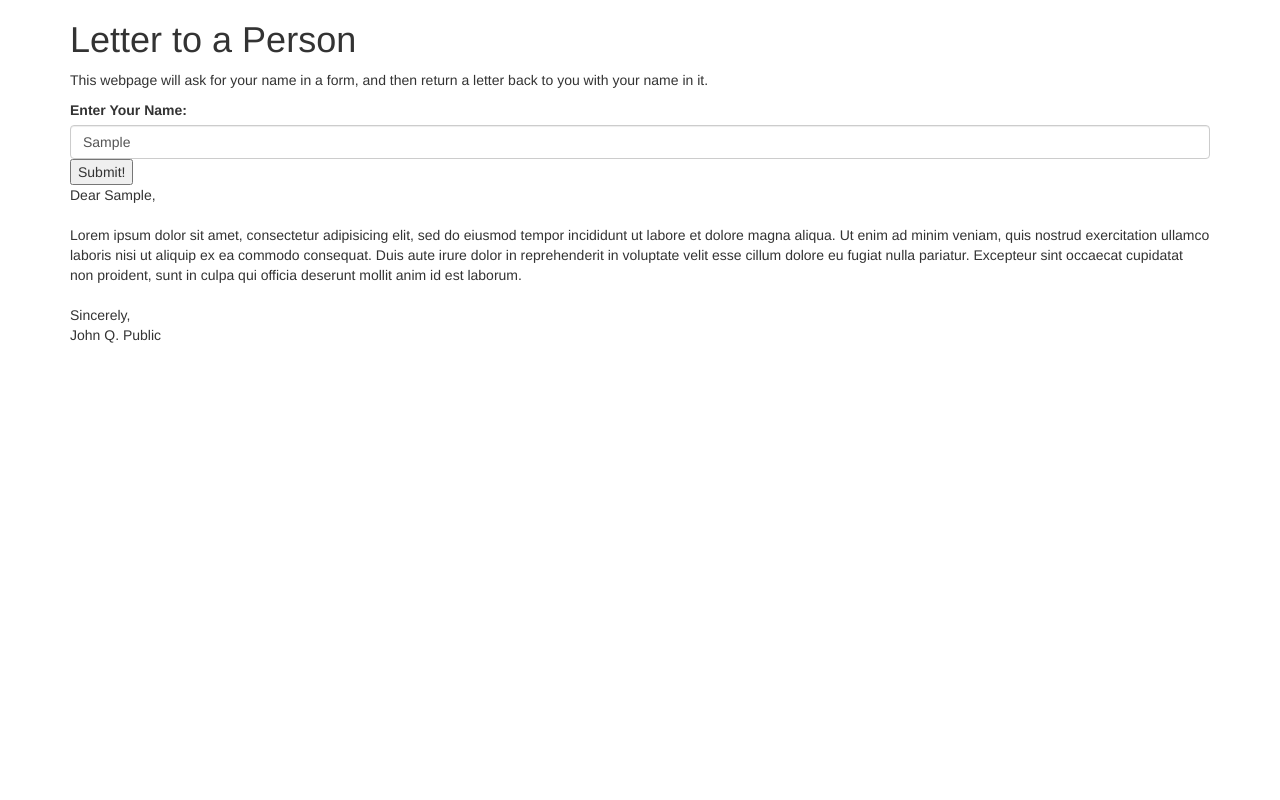
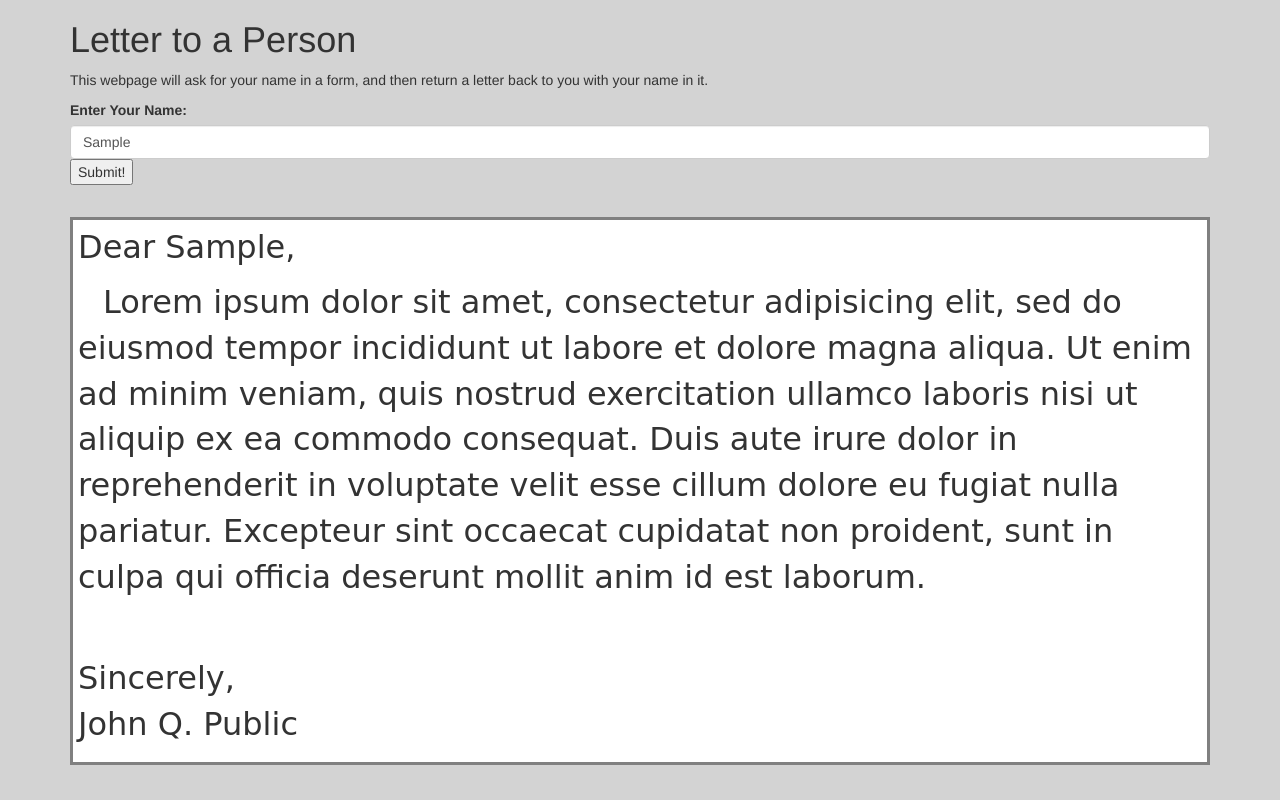
Before and after one commit to rohanpmoore/form-letter-epicodus, a plain HTML site: page index.html in a window 1280 px wide. Both pictures are taken after typing "Sample" into the empty fields and a click on the button "Submit!". Drawn offline with Linux system fonts and the light colour scheme.

Commit message:
add letter styling

```diff
--- a/css/styles.css
+++ b/css/styles.css
@@ -1,3 +1,18 @@
+body {
+  background-color: lightgray;
+}
+
 .letterbody {
   display:none;
+  border: solid gray 3px;
+  margin-top: 1em;
+  padding: 5px;
+  font-family:cursive;
+  font-size: 24pt;
+  background-color: white;
+
 }
+
+.indent {
+  text-indent: 25px;
+}
--- a/index.html
+++ b/index.html
@@ -24,11 +24,15 @@
 
       <div class="letterbody">
         <p>
-          Dear <span class="nameoutput"></span>,<br><br>
-          Lorem ipsum dolor sit amet, consectetur adipisicing elit, sed do eiusmod tempor incididunt ut labore et dolore magna aliqua. Ut enim ad minim veniam, quis nostrud exercitation ullamco laboris nisi ut aliquip ex ea commodo consequat. Duis aute irure dolor in reprehenderit in voluptate velit esse cillum dolore eu fugiat nulla pariatur. Excepteur sint occaecat cupidatat non proident, sunt in culpa qui officia deserunt mollit anim id est laborum.<br>
-          <br>
+          Dear <span class="nameoutput"></span>,<br>
+        </p>
+        <p class="indent">
+          Lorem ipsum dolor sit amet, consectetur adipisicing elit, sed do eiusmod tempor incididunt ut labore et dolore magna aliqua. Ut enim ad minim veniam, quis nostrud exercitation ullamco laboris nisi ut aliquip ex ea commodo consequat. Duis aute irure dolor in reprehenderit in voluptate velit esse cillum dolore eu fugiat nulla pariatur. Excepteur sint occaecat cupidatat non proident, sunt in culpa qui officia deserunt mollit anim id est laborum.<br><br>
+        </p>
+        <p>
           Sincerely,<br>
           John Q. Public
+        </p>
         </p>
       </div>
 
```
